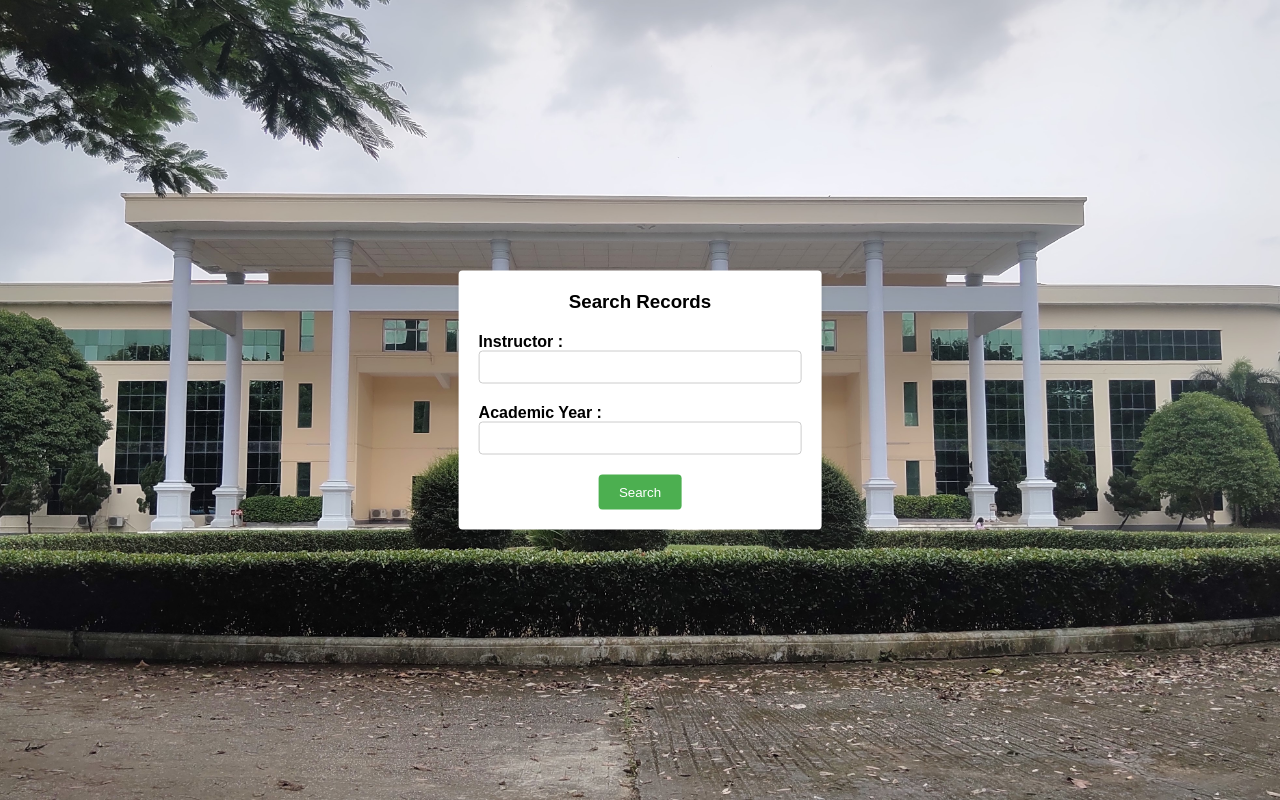
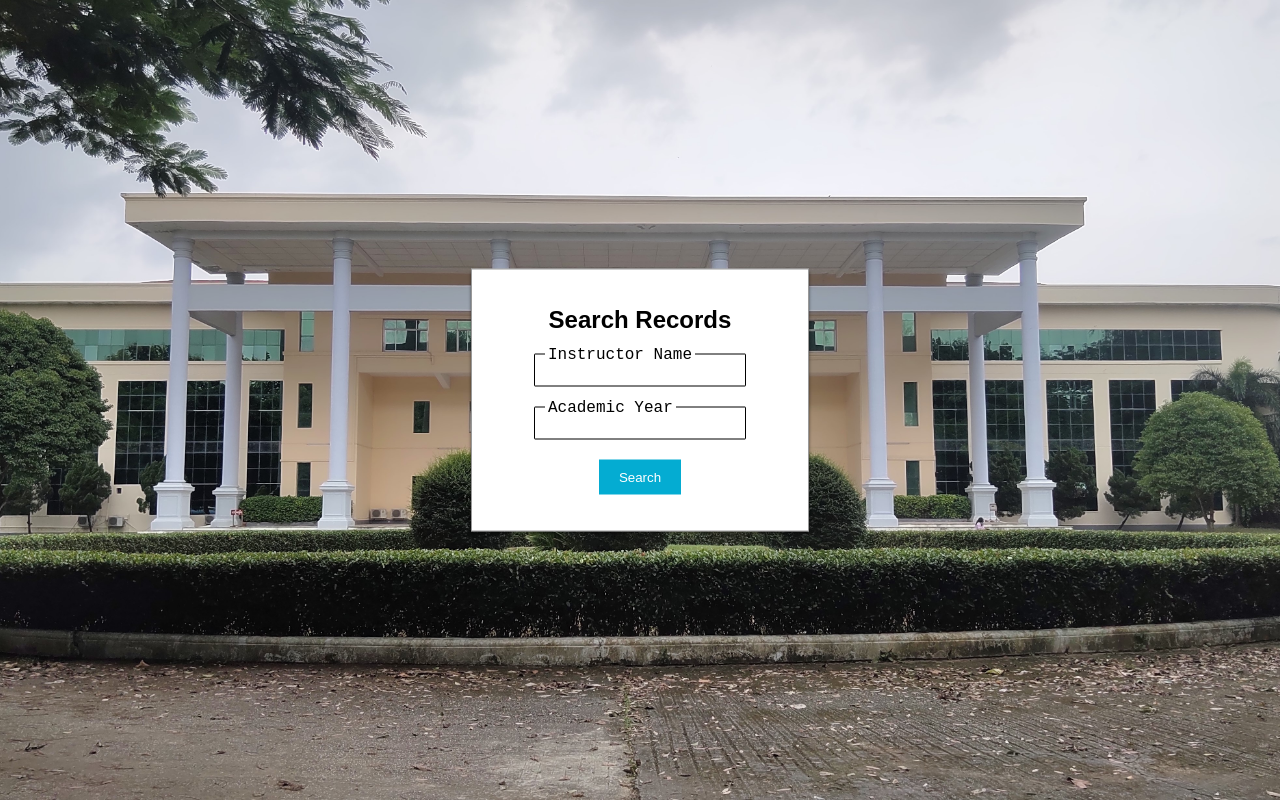
Before and after one commit to HenryOo262/ucsy-php-project, a PHP site: page /admin/search in a window 1280 px wide. Run offline with PHP 8.4, Linux system fonts and the light colour scheme; the visitor is signed in with stand-in values (Sample User, id 1).

Commit message:
fixes css

```diff
--- a/assets/css/process.css
+++ b/assets/css/process.css
@@ -1,53 +1,122 @@
 
-/* CSS for data processing pages */
+/* CSS for admin login page and deta retrieval page forms */
 
 body {
     position: relative;
-    height: 100vh;
-    width: 100vw;
+    min-height: 100vh;
+    min-width: 100vw;
     background-color: #f4f4f4;
 }
 
-.input-box {
+.login-box {
     position: absolute;
+    top: 50%;
     left: 50%;
-    top: 50%;
-    transform: translate(-50%,-50%);
+    transform: translate(-50%, -50%);
 
-    background-color: #ffffff;
+    display: flex;
+    flex-direction: column;
+    align-items: center;
+    justify-content: center;
 
-    border-radius: 4px;
-    box-shadow: 0 2px 4px rgba(0, 0, 0, 0.1);
-    padding: 20px;
+    min-height: 235px;
+    height: auto;
+    min-width: 320px;
+    max-width: 412px;
+    width: 338px;
+
+    padding: 36px;
+    margin-left: auto;
+    margin-right: auto;
+
+    background-color: white;
+    box-shadow: 0 2px 3px rgba(0,0,0,0.55);
+    border: 1px solid rgba(0,0,0,0.4);
 }
 
-label {
-    font-weight: bold;
-    margin-bottom: 5px;
-}
-
-h3 {
+h2 {
+    font-size: 24px;
     margin-bottom: 20px;
 }
 
-input[type="text"] {
-    border: 1px solid #ccc;
-    width: 100%;
+.logo {
+    width: 100px;
+    height: auto;
+    margin-bottom: 20px;
+}
+
+.error-message {
+    background-color: red;
+    color: white;
+    padding: 2px;
+    margin-bottom: 20px;
+    text-align: center;
+}
+
+.input-wrapper {
+    position: relative;
+    width: 80%;
+}
+
+input[type="text"],
+input[type="password"] {
+    min-width: 100%;
     padding: 8px;
     margin-bottom: 20px;
-    border-radius: 4px;
-    box-sizing: border-box;
+    border: 1px solid #000000;
+    border-radius: 1px;
+}
+
+input[type="text"]:focus, input[type="password"]:focus {
+    outline-color: #04acd2;
+}
+
+label::after {
+    background-color: #ffffff;
+    font-family: 'Courier New', Courier, monospace;
+
+    display: block;
+    position: absolute;
+    top:  -15%;
+    left: 5%;
+
+    padding: 0px 3px;
+    pointer-events: none;
+    z-index: 1;
+    white-space: nowrap;
+}
+
+[for="username"]::after {
+    content: "Username";
+}
+
+label[for="password"]::after {
+    content: "Password";
+}
+
+label[for="instructorName"]::after {
+    content: "Instructor Name";
+    left: 5%;
+}
+
+label[for="academicYear"]::after {
+    content: "Academic Year";
+    left: 5%;
+}
+
+label[for="course"]::after {
+    content: "Course";
+    left: 5%;
 }
 
 button[type="submit"] {
-    background-color: #4CAF50;
+    background-color: #04acd2;
     color: white;
+    padding: 10px 20px;
     border: none;
-    padding: 10px 20px;
     cursor: pointer;
-    border-radius: 4px;
 }
 
 button[type="submit"]:hover {
-    background-color: #45a049;
+    background-color: #039bbd;
 }
--- a/index.php
+++ b/index.php
@@ -149,6 +149,7 @@
     }
 
     function renderUpdate() {
+        if($_SESSION["logged"]) {
             $servername = DB_HOST;
             $database   = DB_NAME;
 
@@ -156,13 +157,13 @@
             if($conn->connect_error) {
                 die("Connection Failed");
             }
+            $result = $conn->query("SELECT course_id FROM course");
 
-        if($_SESSION["logged"]) {
-            $result = $conn->query("SELECT course_id FROM course");
             $data = array();
             while($row = $result->fetch_assoc()) {
                 array_push($data,$row["course_id"]);
             }
+
             require "./public/views/update.php";
             exit;
         } else {
--- a/public/views/dashboard.php
+++ b/public/views/dashboard.php
@@ -13,13 +13,15 @@
     <body class="school-bg">
         <div class="menu-box">
             <div class="menu">
-                <!--
                 <a href="/admin/instructor" style="background-color:#c2e1c2;">Manage Instructor</a>
                 <a href="/admin/course" style="background-color:#e2d7f1;">Manage Course</a>
-                s-->
                 <a href="/admin/search" style="background-color:#f4b6c2;">Search Records</a>
                 <a href="/admin/update" style="background-color:#a0c8ff;">Update Records</a>
             </div>
+            <form action="./src/login_handler.php" method="POST" class="flex row">
+                <button type="submit" name="log_button" value="logout" onclick="return showConfirmation('Are you sure you want to log out ?')"> Log Out </button>
+            </form>
         </div>
     </body>
+    <script src="./assets/javascript/submit-confirmation.js"> </script>
 </html>
--- a/public/views/form.php
+++ b/public/views/form.php
@@ -114,7 +114,7 @@
                 ?>
                 <!-- Assessment Points Ends -->
 
-                <div class="btn-wrapper">
+                <div class="flex row">
                     <input type="submit" class="btn" id="btn">
                 </div>
 
--- a/public/views/search.php
+++ b/public/views/search.php
@@ -11,23 +11,23 @@
         <link rel="stylesheet" href="../assets/css/process.css">
     </head>
     <body class="school-bg">
-        <div class="input-box">
-            <form action="../src/search_handler.php" method="POST">
+        <form action="../src/search_handler.php" method="GET" class="login-box">
             <div class="flex row">
-                    <h3> Search Records </h3>
+                <h2> Search Records </h2>
             </div>
-                <div>
-                    <label for="instructor"> Instructor : </label>
-                    <input type="text" name="instructorName"> <br>
+            <div class="input-wrapper">
+                <label for="instructorName">
+                    <input type="text" name="instructorName">
+                </label>
             </div>
-                <div>
-                    <label for="academicYear"> Academic Year : </label>
-                    <input type="text" name="academicYear"> <br>
+            <div class="input-wrapper">
+                <label for="academicYear">
+                    <input type="text" name="academicYear">
+                </label>
             </div>
             <div class="flex row">
                 <button type="submit" name="submit_button" value="select"> Search </button>
             </div>
         </form>
-        </div>
     </body>
 </html>
--- a/public/views/show.php
+++ b/public/views/show.php
@@ -23,7 +23,7 @@
                     <li>Delete Record</li>
                 </div>";
                 for($i=0; $i<count($data); $i+=1){
-                    echo "<form method='POST' action='../../src/search_handler.php' class='card'>";
+                    echo "<form method='GET' action='../../src/search_handler.php' class='card'>";
                         echo "
                             <div>
                                 <ul class='list-item'> ";
```
Also changed, not shown: assets/css/dashboard.css (+14 -4 lines), assets/css/form.css (+5 -8 lines), assets/css/login.css (deleted, +0 -67 lines), assets/javascript/submit-confirmation.js (+6 -2 lines), public/views/login.php (+11 -11 lines), public/views/update.php (+12 -11 lines), src/login_handler.php (+17 -0 lines), src/search_handler.php (+4 -4 lines). Lines whose indentation alone changed are shown as unchanged.
